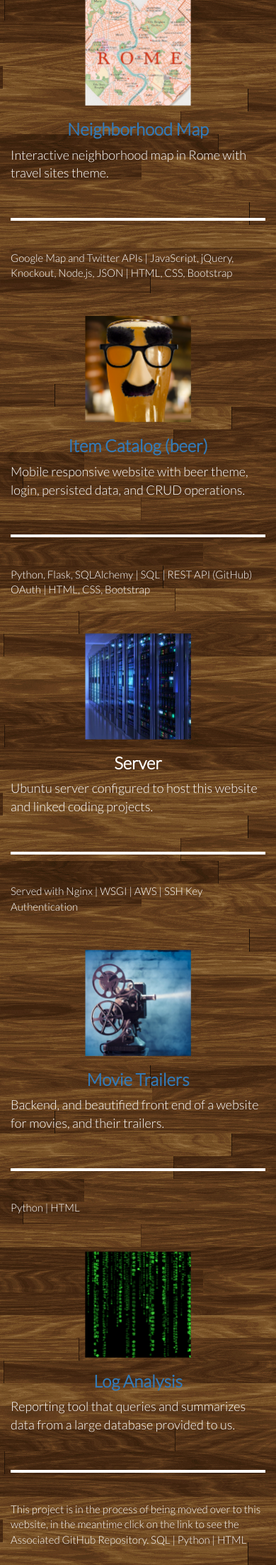
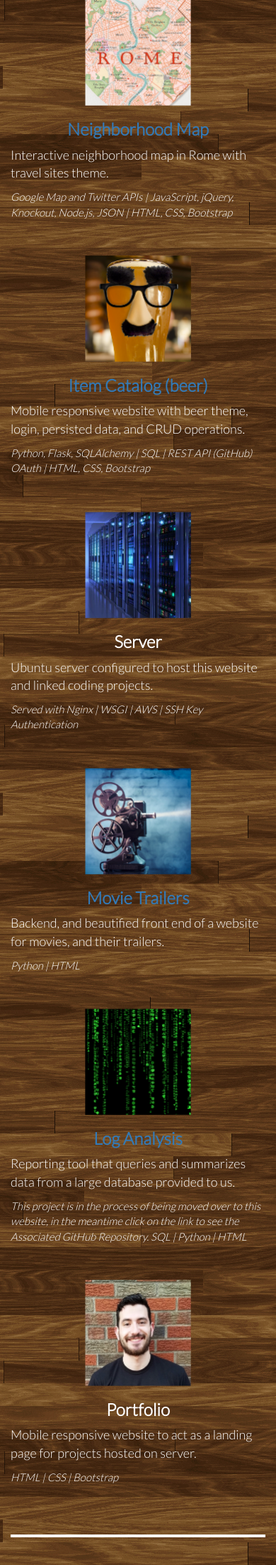
Before and after one commit to dlaurence269/Project_2_Portfolio, a PHP site: page /index.html in a window 390 px wide. Shown: the part 387-2592 px from the top of the page at 71% size. Run offline with PHP 8.4, Linux system fonts and the light colour scheme; some web fonts are replaced.

Commit message:
Add 'p-tech' class for technologies listed per project
Previously the mobile view made it unclear if the technologies listed
were part of the project above it, or below it. With the new class
the technologies listed are more clearly associated with the correct
project.

```diff
--- a/index.html
+++ b/index.html
@@ -51,10 +51,8 @@
 				<!-- Title -->
 				<h3><a href="http://map.daniellaurence.com" target="_blank">Neighborhood Map</a></h3>
 				<!-- Description -->
-				<p>Interactive neighborhood map in Rome with travel sites theme.
-					<hr>
-					<br>Google Map and Twitter APIs | JavaScript, jQuery, Knockout, Node.js, JSON | HTML, CSS, Bootstrap
-				</p>
+				<p>Interactive neighborhood map in Rome with travel sites theme.</p>
+				<p class="p-tech">Google Map and Twitter APIs | JavaScript, jQuery, Knockout, Node.js, JSON | HTML, CSS, Bootstrap</p>
 			</article>
 			<article class="col-sm-4">
 				<!-- Image -->
@@ -65,9 +63,7 @@
 				<h3><a href="http://beers.daniellaurence.com/" target="_blank">Item Catalog (beer)</a></h3>
 				<!-- Description -->
 				<p>Mobile responsive website with beer theme, login, persisted data, and CRUD operations.
-					<hr>
-					<br>Python, Flask, SQLAlchemy | SQL | REST API (GitHub) OAuth | HTML, CSS, Bootstrap
-				</p>
+				<p class="p-tech">Python, Flask, SQLAlchemy | SQL | REST API (GitHub) OAuth | HTML, CSS, Bootstrap</p>
 			</article>
 			<article class="col-sm-4">
 				<!-- Image -->
@@ -76,9 +72,7 @@
 				<h3>Server</h3>
 				<!-- Description -->
 				<p>Ubuntu server configured to host this website and linked coding projects.
-					<hr>
-					<br>Served with Nginx | WSGI | AWS | SSH Key Authentication
-				</p>
+				<p class="p-tech">Served with Nginx | WSGI | AWS | SSH Key Authentication</p>
 			</article>
 			<article class="col-sm-4">
 				<!-- Image -->
@@ -89,9 +83,7 @@
 				<h3><a href="http://movies.daniellaurence.com/" target="_blank">Movie Trailers</a></h3>
 				<!-- Description -->
 				<p>Backend, and beautified front end of a website for movies, and their trailers.
-					<hr>
-					<br>Python | HTML
-				</p>
+				<p class="p-tech">Python | HTML</p>
 			</article>
 			<article class="col-sm-4">
 				<!-- Image -->
@@ -102,9 +94,7 @@
 				<h3><a href="https://github.com/dlaurence269/log_analysis" target="_blank">Log Analysis</a></h3>
 				<!-- Description -->
 				<p>Reporting tool that queries and summarizes data from a large database provided to us.
-					<hr>
-					<br>This project is in the process of being moved over to this website, in the meantime click on the link to see the Associated GitHub Repository. SQL | Python | HTML
-				</p>
+				<p class="p-tech">This project is in the process of being moved over to this website, in the meantime click on the link to see the Associated GitHub Repository. SQL | Python | HTML</p>
 			</article>
 			<article class="col-sm-4">
 				<!-- Image -->
@@ -113,9 +103,7 @@
 				<h3>Portfolio</h3>
 				<!-- Description -->
 				<p>Mobile responsive website to act as a landing page for projects hosted on server.
-					<hr>
-					<br>HTML | CSS | Bootstrap
-				</p>
+				<p class="p-tech">HTML | CSS | Bootstrap</p>
 			</article>
 		</section>
 
--- a/main.css
+++ b/main.css
@@ -56,6 +56,11 @@ h2 {
 
 p {
 	font-size: 1.2em;
+}
+
+.p-tech {
+	font-size: 1em;
+	font-style: italic;
 	margin-bottom: 50px;
 }
 
```
